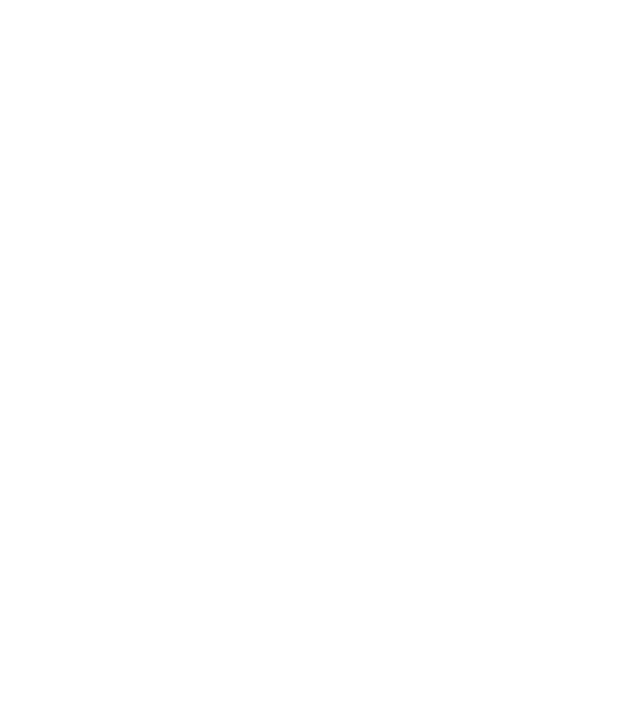
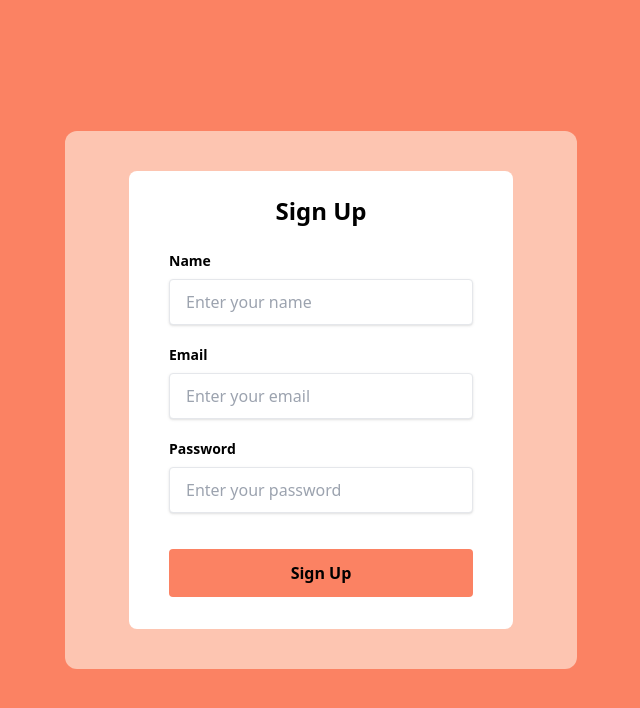
Before and after one commit to Shantanu-traffic/just-cake-frontend, a React (Vite) app: page /signup in a window 1280 px wide. Shown: the top 708 px of the page, without its empty margins (319-959 px from the left). Built offline with nearby package versions, Linux system fonts and the light colour scheme.

Commit message:
login signup

```diff
--- a/src/Pages/Login/Login.jsx
+++ b/src/Pages/Login/Login.jsx
@@ -31,15 +31,18 @@
 
   const handleSubmit = async (e) => {
     e.preventDefault();
-    try {
-      const result = await axios.post(`${BASE_API_URL}/api/v1/user/login`,formData)
-      if(result.data.success === true){
-          navigate('/')
-        Cookies.set('user', JSON.stringify(result.data.result));
+    await axios.post(`${BASE_API_URL}/api/v1/user/login`, formData).then((res) => {
+      console.log(res)
+      if (res.data.success) {
+        Cookies.set('user', JSON.stringify(res.data.result));
+        dispatch(showAlert(res.data.message, 'success'))
+        navigate('/')
+      } else if (!res.data.success) {
+        dispatch(showAlert(res.data.message, 'error'))
       }
-    } catch (error) {
-      console.log("error found",error)
-    }
+    }).catch((err) => {
+      dispatch(showAlert(err.response.data.message, 'error'))
+    })
   };
 
   useEffect(() => {
@@ -132,7 +135,7 @@
                     Login
                   </button>
 
-                  <p className='text-sm mt-2'>Create An Account <Link to={'/signup'} style={{color:'blue'}}>Sign Up</Link></p>
+                  <p className='text-sm mt-2'>Create An Account <Link to={'/signup'} style={{ color: 'blue' }}>Sign Up</Link></p>
 
                 </form>
                 {/* <p className='text-white text-center'>Or</p> */}
--- a/src/Pages/SignUp/SignUp.jsx
+++ b/src/Pages/SignUp/SignUp.jsx
@@ -1,11 +1,111 @@
-import React from 'react'
+import React, { useState } from 'react';
+import axios from 'axios';
+import { BASE_API_URL } from '../../utils/commanFunctions';
+import { useDispatch } from 'react-redux';
+import { showAlert } from '../../Store/actions/alertActionTypes';
+import { Spinner } from '../../Components';
+import { useNavigate } from 'react-router-dom';
 
 const SignUp = () => {
-  return (
-    <>
+    const [formData, setFormData] = useState({
+        name: "",
+        email: "",
+        password: "",
+    });
+    const [loading, setLoading] = useState(false)
 
-    </>
-  )
+    const dispatch = useDispatch()
+    const navigate = useNavigate()
+
+    const handleChange = (e) => {
+        const { id, value } = e.target;
+        setFormData((prevData) => ({
+            ...prevData,
+            [id]: value,
+        }));
+    };
+
+    const handleSubmit = async (e) => {
+        e.preventDefault();
+        setLoading(true)
+        // const response = await axios.post(`${BASE_API_URL}/api/v1/user/register`, formData).then(())
+        try {
+            const response = await axios.post(`${BASE_API_URL}/api/v1/user/register`, formData);
+            console.log("Response: ", response.data);
+            if (response.data.success) {
+                setLoading(false)
+                dispatch(showAlert(response.data.message, 'success'))
+                navigate('/login')
+            }
+        } catch (error) {
+            console.log("error", error)
+            dispatch(showAlert(error.response.data.message, 'error'));
+            setLoading(false)
+        }
+    };
+
+    return (
+        <>
+            {loading ? <Spinner /> :
+                <section className='w-full bg-primary flex flex-col justify-center items-center h-screen'>
+                    <div className='h-auto w-full max-w-lg bg-secondary rounded-xl py-10 px-8 sm:px-10 lg:px-16 flex flex-col justify-center items-center gap-6'>
+                        <form onSubmit={handleSubmit} className="w-full bg-white rounded-lg max-w-md px-6 sm:px-8 lg:px-10 pt-6 pb-8">
+                            <h1 className="text-black text-2xl font-semibold mb-6 text-center">Sign Up</h1>
+
+                            <div className="mb-5">
+                                <label className="block text-black text-sm font-bold mb-2" htmlFor="name">
+                                    Name
+                                </label>
+                                <input
+                                    type="text"
+                                    id="name"
+                                    placeholder="Enter your name"
+                                    value={formData.name}
+                                    onChange={handleChange}
+                                    className="shadow appearance-none border rounded w-full py-3 px-4 text-gray-700 leading-tight focus:outline-none focus:shadow-outline"
+                                />
+                            </div>
+
+                            <div className="mb-5">
+                                <label className="block text-black text-sm font-bold mb-2" htmlFor="email">
+                                    Email
+                                </label>
+                                <input
+                                    type="email"
+                                    id="email"
+                                    placeholder="Enter your email"
+                                    value={formData.email}
+                                    onChange={handleChange}
+                                    className="shadow appearance-none border rounded w-full py-3 px-4 text-gray-700 leading-tight focus:outline-none focus:shadow-outline"
+                                />
+                            </div>
+
+                            <div className="mb-6">
+                                <label className="block text-black text-sm font-bold mb-2" htmlFor="password">
+                                    Password
+                                </label>
+                                <input
+                                    type="password"
+                                    id="password"
+                                    placeholder="Enter your password"
+                                    value={formData.password}
+                                    onChange={handleChange}
+                                    className="shadow appearance-none border rounded w-full py-3 px-4 text-gray-700 mb-3 leading-tight focus:outline-none focus:shadow-outline"
+                                />
+                            </div>
+
+                            <button
+                                type="submit"
+                                className="w-full bg-primary text-black font-bold py-3 px-4 rounded focus:outline-none focus:shadow-outline"
+                            >
+                                Sign Up
+                            </button>
+                        </form>
+                    </div>
+                </section>
+            }
+        </>
+    );
 }
 
-export default SignUp
+export default SignUp;
--- a/src/Sections/Navbar/Navbar.jsx
+++ b/src/Sections/Navbar/Navbar.jsx
@@ -96,7 +96,7 @@
                         {!isAdmin && <a className="font-satisfy font-normal cursor-pointer text-black mr-10" href={location.pathname === '/' ? "/#contactus" : "/requestOrder"}>Contact Us</a>}
                         {isAdmin && <a className="font-satisfy font-normal cursor-pointer text-black mr-10" href={"/orders"}>Order</a>}
                         {isAdmin && <a className="font-satisfy font-normal cursor-pointer text-black mr-10" href={"/admin"}>Product</a>}
-                        {user == null && <a className="font-satisfy font-normal cursor-pointer text-white mr-10" href={"/login"}>
+                        {user == null && <a className="font-satisfy font-normal cursor-pointer text-black mr-10" href={"/login"}>
                             Login
                         </a>}
                         {user && (
```
